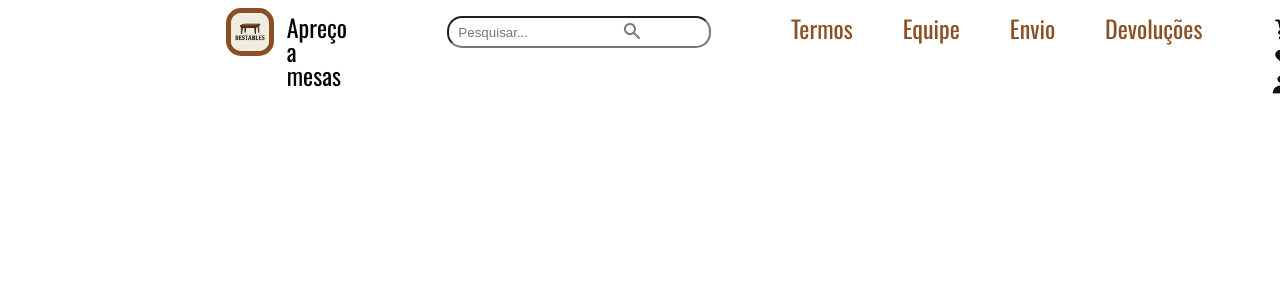
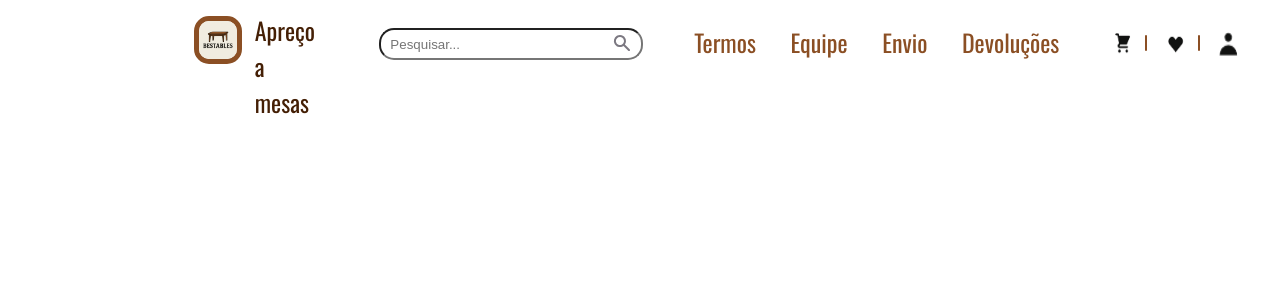
Before and after one commit to BestTables/atv-livros, a Vue app: page / in a window 1280 px wide. Shown: the top 300 px of the page. Built offline with nearby package versions, Linux system fonts and the light colour scheme.

Commit message:
melhoria header

```diff
--- a/src/App.vue
+++ b/src/App.vue
@@ -3,8 +3,6 @@
 </script>
 
 <template>
-
-  <body>
     <link rel="preconnect" href="https://fonts.googleapis.com">
     <link rel="preconnect" href="https://fonts.gstatic.com" crossorigin>
     <link href="https://fonts.googleapis.com/css2?family=Oswald:wght@200..700&display=swap" rel="stylesheet">
@@ -26,8 +24,10 @@
           <a href="#">Devoluções</a>
           <div class="img_header">
             <img src="@\assets\Download.png" alt="carrinho">
+            <div class="divididorDois"></div>
             <img src="@\assets\Heart.png" alt="coracao">
-            <img src="@\assets\Icon.png" alt="icone">
+            <div class="divididorDois"></div>
+            <img src="@\assets\Icon.png" alt="icone" class="icon">
           </div>
         </div>
       </div>
@@ -35,7 +35,6 @@
     <main>
 
     </main>
-  </body>
 </template>
 
 <style scoped>
@@ -175,22 +174,25 @@ table {
   border-spacing: 0;
 }
 
-body {
+header {
   font-family: "Oswald";
 }
 
 .container {
   display: flex;
-  margin-left: 17vw;
-  margin-right: 17vw;
+  margin-left: 14.5vw;
+  margin-right: 5vw;
   font-size: x-large;
 }
 
 .container h1 {
-  margin-top: 0.9vh;
+  margin-top: 0.5vh;
+  font-size: x-large;
+  color: #441f05;
 }
 
 .container a img {
+  margin-top: 1vh;
   width: 3vw;
   height: auto;
   border-radius: 15px;
@@ -200,43 +202,57 @@ body {
 .divididor {
   margin-left: 0.5vw;
   margin-right: 0.5vw;
-  width: 0.1vw;
-  height: 6.3vh;
+  margin-top: 1.4vh;
+  width: 5px;
+  height: 6vh;
   background-color: #8B4F24;
+  border-radius: 15px;
 }
 
 .pesquisar input {
   border-radius: 15px;
-  margin-top: 1vh;
+  margin-top: 2.5vh;
   height: 3.3vh;
   width: 20vw;
   position: relative;
 }
 
 .pesquisar {
-  padding-left: 100px;
+  padding-left: 5vw;
 }
 
 .coisas {
-  padding-left: 80px;
-  margin-top: 1vh;
+  padding-left: 4vw;
+  margin-top: 2vh;
   display: flex;
 }
 
 .coisas a {
-  padding-right: 50px;
+  padding-right: 2.7vw;
   text-decoration: none;
   color: #8B4F24;
 }
 
 .pesquisar img {
   position: absolute;
-  left: 48.5vw;
-  top: 2.6vh;
+  left: 47.7vw;
+  top: 4.1vh;
 }
-
+.img_header{
+  display: flex;
+}
 .coisas .img_header img {
   padding-left: 1.5vw;
-  margin-top: 0.2vh;
+  margin-top: 1vh;
+  width: 1.5vw;
+  height: 3vh;
+}
+.divididorDois {
+  margin-left: 1vw;
+  margin-top: 1.4vh;
+  width: 2px;
+  height: 2vh;
+  background-color: #8B4F24;
+  border-radius: 15px;
 }
 </style>
```
